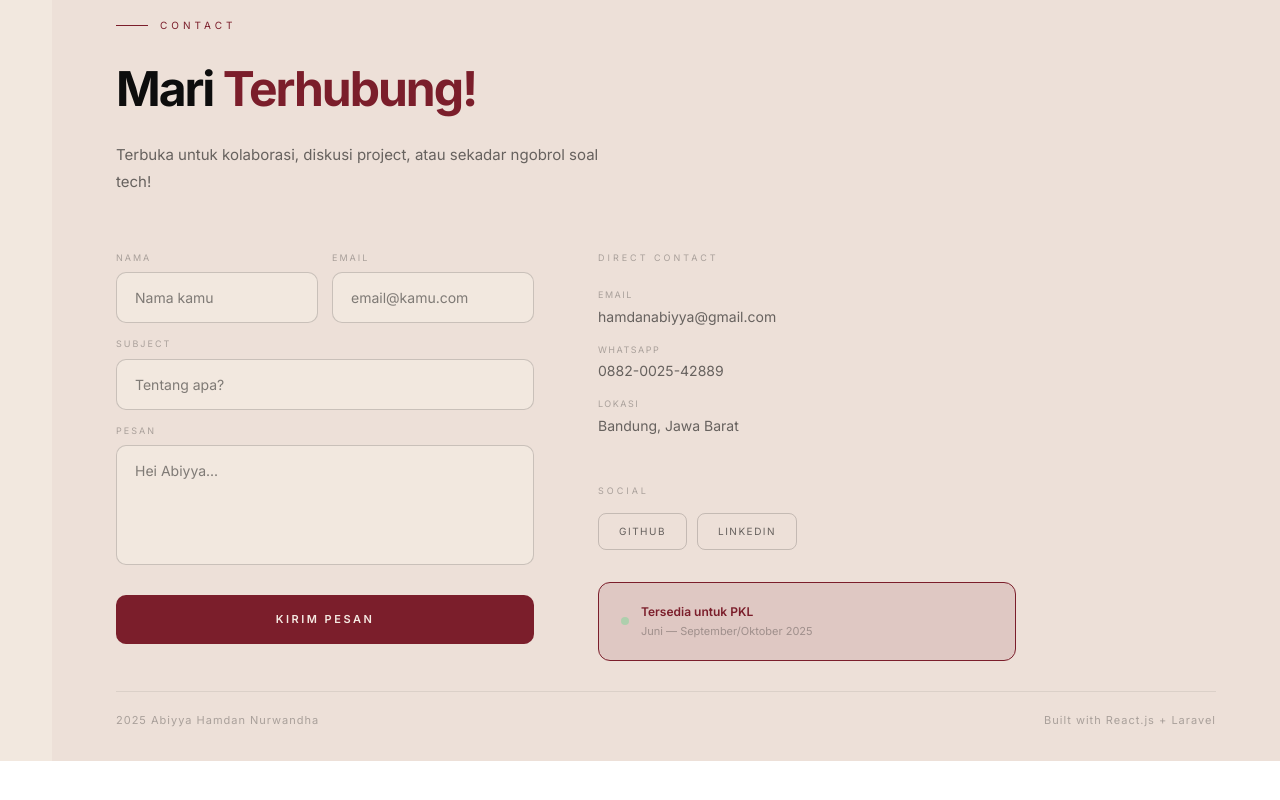
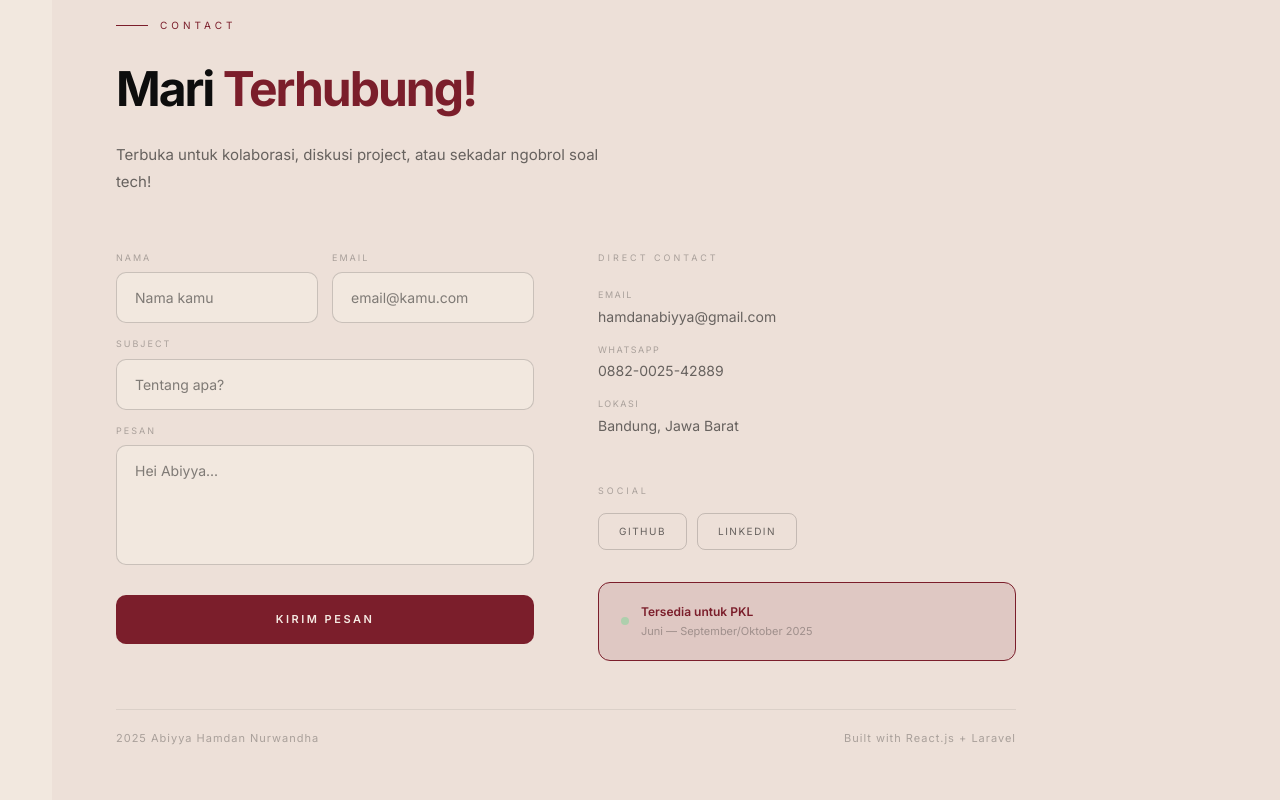
Before and after one commit to Abeyyyyyy/portfolio-abyya, a React app in the folder frontend/: page / in a window 1280 px wide. Shown: the part 7740-8540 px from the top of the page. Before the commit the page ends 8501 px from the top, so only its background shows below. Built offline with nearby package versions, Linux system fonts and the light colour scheme; no server answers; the HTML template or start-up script is replaced by a standard one.

Commit message:
fix photo mobile + contact layout

```diff
--- a/frontend/src/components/sections/Contact.jsx
+++ b/frontend/src/components/sections/Contact.jsx
@@ -40,6 +40,7 @@ const Contact = forwardRef(({ t }, ref) => {
     <section
       id="contact"
       ref={ref}
+      className="contact-section"
       style={{
         minHeight: '100vh',
         padding: '100px 64px',
@@ -47,7 +48,6 @@ const Contact = forwardRef(({ t }, ref) => {
         alignItems: 'center',
         background: t.bg2,
         transition: 'background 0.4s',
-        position: 'relative',
       }}
     >
       <div style={{ width: '100%', maxWidth: '900px' }}>
@@ -187,13 +187,17 @@ const Contact = forwardRef(({ t }, ref) => {
             </div>
           </div>
         </div>
-      </div>
 
         {/* Footer */}
         <div style={{
-        position: 'absolute', bottom: '32px', left: '64px', right: '64px',
-        display: 'flex', justifyContent: 'space-between', alignItems: 'center',
-        paddingTop: '20px', borderTop: `0.5px solid ${t.border}`,
+          marginTop: '48px',
+          paddingTop: '20px',
+          borderTop: `0.5px solid ${t.border}`,
+          display: 'flex',
+          justifyContent: 'space-between',
+          alignItems: 'center',
+          flexWrap: 'wrap',
+          gap: '8px',
         }}>
           <span style={{ fontSize: '11px', color: t.textFaint, letterSpacing: '1px' }}>
             2025 Abiyya Hamdan Nurwandha
@@ -203,13 +207,16 @@ const Contact = forwardRef(({ t }, ref) => {
           </span>
         </div>
 
+      </div>
+
       <style>{`
         @keyframes pulse { 0%,100%{opacity:1} 50%{opacity:0.3} }
       `}</style>
 
       <style>{`
         @media (max-width: 768px) {
-    .contact-grid { grid-template-columns: 1fr !important; gap: 32px !important; }
+          .contact-grid { grid-template-columns: 1fr !important; gap: 40px !important; }
+          .contact-section { padding: 60px 24px !important; }
         }
       `}</style>
     </section>
--- a/frontend/src/components/sections/Hero.jsx
+++ b/frontend/src/components/sections/Hero.jsx
@@ -39,6 +39,29 @@ const Hero = forwardRef(({ t, data, navigateTo }, ref) => {
 
         {/* Left */}
         <div>
+
+          {/* ✅ Photo mobile */}
+          <div style={{ display: 'none' }} className="hero-photo-mobile">
+            <div style={{
+              width: '120px', height: '120px',
+              borderRadius: '50%',
+              overflow: 'hidden',
+              border: `2px solid ${t.border2}`,
+              margin: '0 0 24px 0',
+            }}>
+              <img
+                src="/images/profile.jpg"
+                alt="Abiyya Hamdan Nurwandha"
+                style={{ width: '100%', height: '100%', objectFit: 'cover' }}
+                onError={e => {
+                  e.target.style.display = 'none'
+                  e.target.parentElement.style.background = `linear-gradient(135deg, ${t.bg2}, ${t.navy})`
+                  e.target.parentElement.innerHTML += `<div style="width:100%;height:100%;display:flex;align-items:center;justify-content:center;font-size:28px;font-weight:700;color:rgba(123,30,43,0.4)">AHN</div>`
+                }}
+              />
+            </div>
+          </div>
+
           <div style={{ display: 'flex', alignItems: 'center', gap: '12px', marginBottom: '32px' }}>
             <div style={{ width: '32px', height: '1px', background: t.accent }} />
             <span style={{ fontSize: '10px', letterSpacing: '4px', textTransform: 'uppercase', color: t.textFaint }}>
@@ -86,7 +109,7 @@ const Hero = forwardRef(({ t, data, navigateTo }, ref) => {
             </button>
           </div>
 
-          {/* ✅ Stats mobile */}
+          {/* Stats mobile */}
           <div style={{ display: 'none', gap: '32px', marginTop: '32px' }} className="hero-stats-mobile">
             {[
               { n: `${data.projects.length}+`, l: 'Projects' },
@@ -94,8 +117,8 @@ const Hero = forwardRef(({ t, data, navigateTo }, ref) => {
               { n: `${data.skills.length}`, l: 'Skills' },
             ].map((s, i) => (
               <div key={i}>
-                <div style={{ fontSize: '28px', fontWeight: '700', color: t.accent, lineHeight: 1, letterSpacing: '-1px' }}>{s.n}</div>
-                <div style={{ fontSize: '9px', letterSpacing: '2px', textTransform: 'uppercase', color: t.textFaint, marginTop: '4px' }}>{s.l}</div>
+                <div style={{ fontSize: '28px', fontWeight: '700', color: t.accent }}>{s.n}</div>
+                <div style={{ fontSize: '9px', color: t.textFaint }}>{s.l}</div>
               </div>
             ))}
           </div>
@@ -116,7 +139,7 @@ const Hero = forwardRef(({ t, data, navigateTo }, ref) => {
         </div>
       </div>
 
-      {/* ✅ Stats desktop */}
+      {/* Stats desktop */}
       <div style={{
         position: 'absolute', bottom: '48px', right: '64px',
         display: 'flex', gap: '48px'
@@ -133,26 +156,19 @@ const Hero = forwardRef(({ t, data, navigateTo }, ref) => {
         ))}
       </div>
 
-        <style>{`
+      <style>{`
   @media (max-width: 768px) {
+    .hero-photo-mobile { display: block !important; }
     .hero-section { padding: 40px 24px 60px !important; }
     .hero-grid { grid-template-columns: 1fr !important; }
     .hero-photo { display: none !important; }
-    .hero-name { font-size: 52px !important; letter-spacing: -2px !important; }
+    .hero-name { font-size: 52px !important; }
     .hero-name-sub { font-size: 42px !important; }
-    .hero-desc { font-size: 14px !important; max-width: 100% !important; }
-    .hero-buttons { flex-direction: column !important; gap: 10px !important; }
-    .hero-buttons button, .hero-buttons a { width: 100% !important; text-align: center !important; }
     .hero-stats { display: none !important; }
     .hero-stats-mobile { display: flex !important; }
-    .hero-eyebrow { font-size: 9px !important; letter-spacing: 2px !important; flex-wrap: wrap !important; }
-    .scroll-hint { display: none !important; }
-  }
-  @media (max-width: 380px) {
-    .hero-name { font-size: 40px !important; }
-    .hero-name-sub { font-size: 32px !important; }
   }
 `}</style>
+
     </section>
   )
 })
```
Lines whose indentation alone changed are shown as unchanged.
